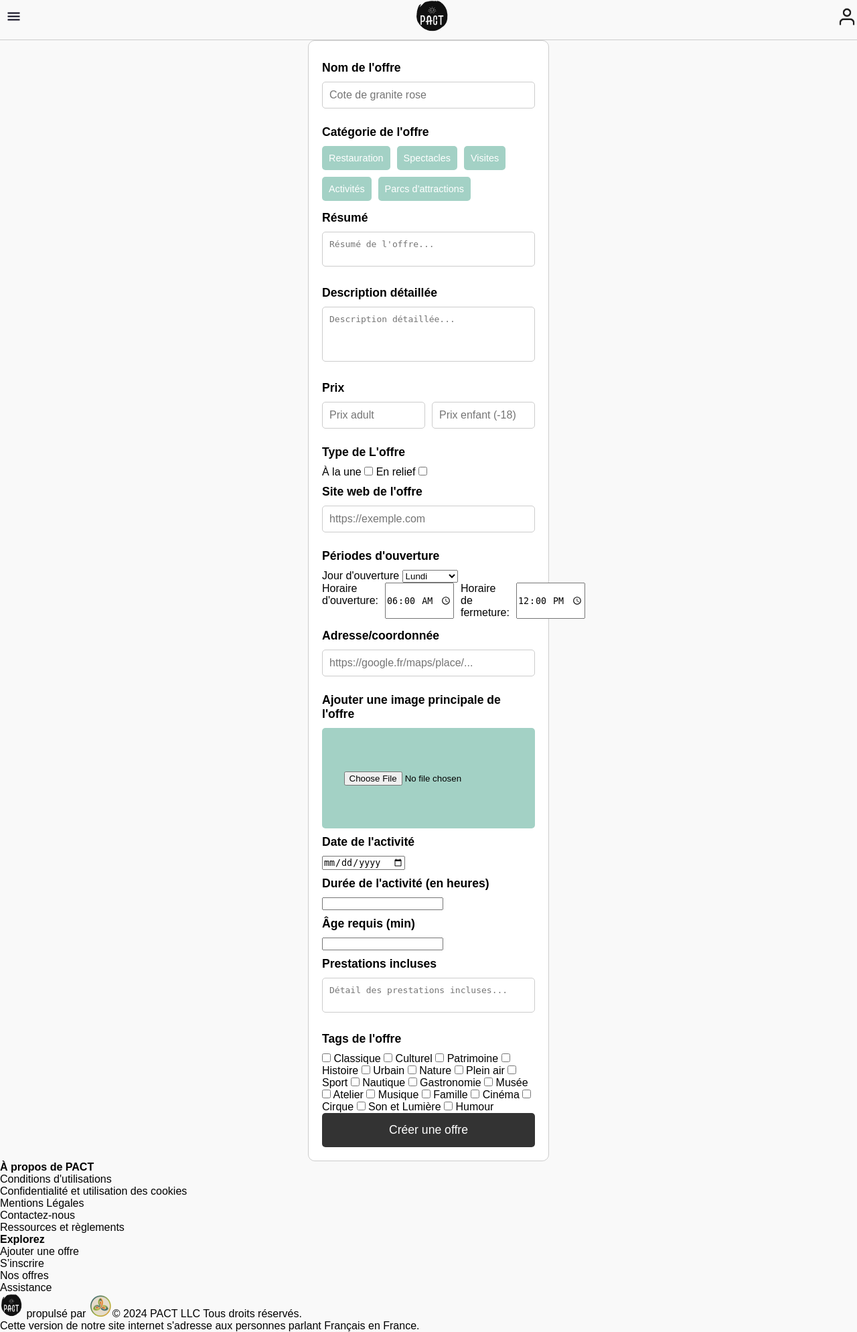
After one commit to Pilou26021/SAE3.B1_2ToleTole, a PHP site: page /php/offre-activite.php in a window 1280 px wide. The commit adds this page. Shown: the whole page at 67% size. Run offline with PHP 8.4, Linux system fonts and the light colour scheme; data that the repository does not hold is empty.

```diff
--- /dev/null
+++ b/Site/php/offre-activite.php
@@ -0,0 +1,164 @@
+<?php
+session_start();
+
+if ($_SERVER["REQUEST_METHOD"] == "POST") {
+    $_SESSION['day'] = $_POST['day'];
+    $_SESSION['open_time'] = $_POST['open_time'];
+    $_SESSION['close_time'] = $_POST['close_time'];
+}
+
+$selected_day = isset($_SESSION['day']) ? $_SESSION['day'] : '';
+$open_time = isset($_SESSION['open_time']) ? $_SESSION['open_time'] : '06:00';
+$close_time = isset($_SESSION['close_time']) ? $_SESSION['close_time'] : '12:00';
+?>
+
+
+<!DOCTYPE html>
+<html lang="fr">
+<head>
+    <meta charset="UTF-8">
+    <meta name="viewport" content="width=device-width, initial-scale=1.0">
+    <link rel="stylesheet" href="styles-test.css">
+    <title>Détail Offres</title>
+</head>
+<body>
+    <header>
+        <img src="img/Menu.png" alt="image Menu" title="image menu">
+        <img src="img/fond_remove.png" alt="logo site noir" title="logo site noir">
+        <img src="img/User.png" alt="image user" title="image user" style="width: 30px; height: 30px;">
+    </header>
+    <main class="creer-offre-main">
+    <form action="submit_offer.php" method="post" enctype="multipart/form-data">
+            <h2>Nom de l'offre</h2>
+            <input type="text" name="offer_name" placeholder="Cote de granite rose" required>
+
+            <h2>Catégorie de l'offre</h2>
+            <div class="categories">
+                <button type="button" class="category">Restauration</button>
+                <button type="button" class="category">Spectacles</button>
+                <button type="button" class="category">Visites</button>
+                <button type="button" class="category">Activités</button>
+                <button type="button" class="category">Parcs d’attractions</button>
+            </div>
+
+            <h2>Résumé</h2>
+            <textarea name="summary" rows="2" placeholder="Résumé de l'offre..." required></textarea>
+
+            <h2>Description détaillée</h2>
+            <textarea name="description" rows="4" placeholder="Description détaillée..." required></textarea>
+
+            <h2>Prix</h2>
+            <div class="price">
+                <input type="text" name="adult_price" placeholder="Prix adult" value="" required>
+                <input type="text" name="child_price" placeholder="Prix enfant (-18)" value="" required>
+            </div>
+
+            <h2>Type de L'offre</h2>
+            <div class="type-offre">
+            <label for="aLaUneOffre">À la une</label>
+            <input type="checkbox" name="aLaUneOffre" <?= $offer['aLaUneOffre'] ? 'checked' : '' ?>>
+
+            <label for="enReliefOffre">En relief</label>
+            <input type="checkbox" name="enReliefOffre" <?= $offer['enReliefOffre'] ? 'checked' : '' ?>>
+            </div>
+
+            <h2>Site web de l'offre</h2>
+            <input type="url" name="website" placeholder="https://exemple.com" required>
+
+            <h2>Périodes d'ouverture</h2>
+            <label for="day">Jour d'ouverture</label>
+            <select name="day" id="day" required>
+                <option value="Lundi" <?= $selected_day == 'Lundi' ? 'selected' : '' ?>>Lundi</option>
+                <option value="Mardi" <?= $selected_day == 'Mardi' ? 'selected' : '' ?>>Mardi</option>
+                <option value="Mercredi" <?= $selected_day == 'Mercredi' ? 'selected' : '' ?>>Mercredi</option>
+                <option value="Jeudi" <?= $selected_day == 'Jeudi' ? 'selected' : '' ?>>Jeudi</option>
+                <option value="Vendredi" <?= $selected_day == 'Vendredi' ? 'selected' : '' ?>>Vendredi</option>
+                <option value="Samedi" <?= $selected_day == 'Samedi' ? 'selected' : '' ?>>Samedi</option>
+                <option value="Dimanche" <?= $selected_day == 'Dimanche' ? 'selected' : '' ?>>Dimanche</option>
+            </select>
+
+            <div class="hours">
+                <label for="open_time">Horaire d'ouverture:</label>
+                <input type="time" name="open_time" id="open_time" value="<?= $open_time ?>" required>
+
+                <label for="close_time">Horaire de fermeture:</label>
+                <input type="time" name="close_time" id="close_time" value="<?= $close_time ?>" required>
+            </div>
+
+
+            <h2>Adresse/coordonnée</h2>
+            <input type="url" name="address" placeholder="https://google.fr/maps/place/..." required>
+
+            <h2>Ajouter une image principale de l'offre</h2>
+            <div class="image-upload">
+                <input type="file" name="offer_image" accept="image/*" required>
+            </div>
+
+            <h2>Date de l'activité</h2>
+            <input type="date" name="dateOffre" value="<?= htmlspecialchars($dateOffre) ?>" required>
+
+            <h2>Durée de l'activité (en heures)</h2>
+            <input type="number" name="indicationDuree" value="<?= htmlspecialchars($indicationDuree) ?>" required>
+
+            <h2>Âge requis (min)</h2>
+            <input type="number" name="ageRequis" value="<?= htmlspecialchars($ageRequis) ?>" required>
+
+            <h2>Prestations incluses</h2>
+            <textarea name="prestationIncluses"  placeholder="Détail des prestations incluses..." required></textarea>
+
+            <h2>Tags de l'offre</h2>
+            <div class="tags">
+                <label><input type="checkbox" name="tags[]" value="Classique"> Classique</label>
+                <label><input type="checkbox" name="tags[]" value="Culturel"> Culturel</label>
+                <label><input type="checkbox" name="tags[]" value="Patrimoine"> Patrimoine</label>
+                <label><input type="checkbox" name="tags[]" value="Histoire"> Histoire</label>
+                <label><input type="checkbox" name="tags[]" value="Urbain"> Urbain</label>
+                <label><input type="checkbox" name="tags[]" value="Nature"> Nature</label>
+                <label><input type="checkbox" name="tags[]" value="Plein air"> Plein air</label>
+                <label><input type="checkbox" name="tags[]" value="Sport"> Sport</label>
+                <label><input type="checkbox" name="tags[]" value="Nautique"> Nautique</label>
+                <label><input type="checkbox" name="tags[]" value="Gastronomie"> Gastronomie</label>
+                <label><input type="checkbox" name="tags[]" value="Musée"> Musée</label>
+                <label><input type="checkbox" name="tags[]" value="Atelier"> Atelier</label>
+                <label><input type="checkbox" name="tags[]" value="Musique"> Musique</label>
+                <label><input type="checkbox" name="tags[]" value="Famille"> Famille</label>
+                <label><input type="checkbox" name="tags[]" value="Cinéma"> Cinéma</label>
+                <label><input type="checkbox" name="tags[]" value="Cirque"> Cirque</label>
+                <label><input type="checkbox" name="tags[]" value="Son et Lumière"> Son et Lumière</label>
+                <label><input type="checkbox" name="tags[]" value="Humour"> Humour</label>
+            </div>
+
+            <button type="submit" class="submit-btn">Créer une offre</button>
+        </form>
+    </main>
+
+    <footer>
+        <div class="l_footer">
+            <div class="l_footer_1" >
+                <h4>À propos de PACT</h4>
+                <ul class="list-footer" >
+                    <li>Conditions d'utilisations</li>
+                    <li>Confidentialité et utilisation des cookies</li>
+                    <li>Mentions Légales</li>
+                    <li>Contactez-nous</li>
+                    <li>Ressources et règlements</li>
+                </ul>
+            </div>
+            <div class="l_footer_2">
+                <h4>Explorez</h4>
+                <ul class="list-footer">
+                    <li>Ajouter une offre</li>
+                    <li>S’inscrire</li>
+                    <li>Nos offres</li>
+                    <li>Assistance</li>
+
+                </ul>
+            </div>
+        </div>
+        <div class="text-footer">
+            <p><img src="img/fond_remove.png" alt="PACT" width="35px" height="35px"> propulsé par <img src="img/TripEnarvor.png" alt="TripEnarvor" width="35px" height="35px">© 2024 PACT LLC Tous droits réservés.</p>
+            <p>Cette version de notre site internet s'adresse aux personnes parlant Français en France.</p>
+        </div>
+    </footer>
+</body>
+</html>
--- /dev/null
+++ b/Site/php/styles-test.css
@@ -0,0 +1,129 @@
+/* General reset and basic styles */
+* {
+    margin: 0;
+    padding: 0;
+    box-sizing: border-box;
+}
+
+body {
+    font-family: Arial, sans-serif;
+    background-color: #f9f9f9;
+}
+
+.creer-offre-main {
+    max-width: 360px;
+    margin: 0 auto;
+    padding: 20px;
+    background-color: #fff;
+    border: 1px solid #ccc;
+    border-radius: 10px;
+}
+
+header {
+    display: flex;
+    justify-content: space-between;
+    align-items: center;
+    padding-bottom: 10px;
+    border-bottom: 1px solid #ccc;
+}
+
+.logo img, .user-icon img {
+    width: 40px;
+    height: 40px;
+}
+
+h2 {
+    font-size: 1.1em;
+    margin: 10px 0;
+}
+
+input[type="text"],
+input[type="url"],
+textarea {
+    width: 100%;
+    padding: 10px;
+    margin-bottom: 15px;
+    border: 1px solid #ccc;
+    border-radius: 5px;
+    font-size: 1em;
+}
+
+textarea {
+    resize: none;
+}
+
+.categories {
+    display: flex;
+    flex-wrap: wrap;
+    gap: 10px;
+    margin-bottom: 15px;
+}
+
+.category {
+    background-color: #a3d1c5;
+    color: #fff;
+    border: none;
+    border-radius: 5px;
+    padding: 10px;
+    cursor: pointer;
+    font-size: 0.9em;
+}
+
+.category:hover {
+    background-color: #88b0a2;
+}
+
+.price {
+    display: flex;
+    justify-content: space-between;
+    gap: 10px;
+}
+
+.price input {
+    flex: 1;
+}
+
+.hours {
+    display: flex;
+    justify-content: space-between;
+    gap: 10px;
+    margin-bottom: 15px;
+}
+
+.hours label {
+    flex: 1;
+}
+
+.hours input {
+    flex: 1;
+}
+
+.continuous {
+    margin-bottom: 15px;
+}
+
+.image-upload {
+    display: flex;
+    justify-content: center;
+    align-items: center;
+    height: 150px;
+    background-color: #a3d1c5;
+    border-radius: 5px;
+    cursor: pointer;
+}
+
+.submit-btn {
+    display: block;
+    width: 100%;
+    padding: 15px;
+    background-color: #333;
+    color: #fff;
+    border: none;
+    border-radius: 5px;
+    cursor: pointer;
+    font-size: 1.1em;
+}
+
+.submit-btn:hover {
+    background-color: #555;
+}
--- a/Site/style.css
+++ b/Site/style.css
@@ -62,6 +62,7 @@ main{
     font-size: 15px;
 
 }
+
 
 /* FOOTER **/
 
```
Also changed, not shown: Site/php/creer_offre.php (added, +152 -0 lines), Site/php/offre-spec.php (added, +162 -0 lines), Site/php/offre-resto.php (added).
